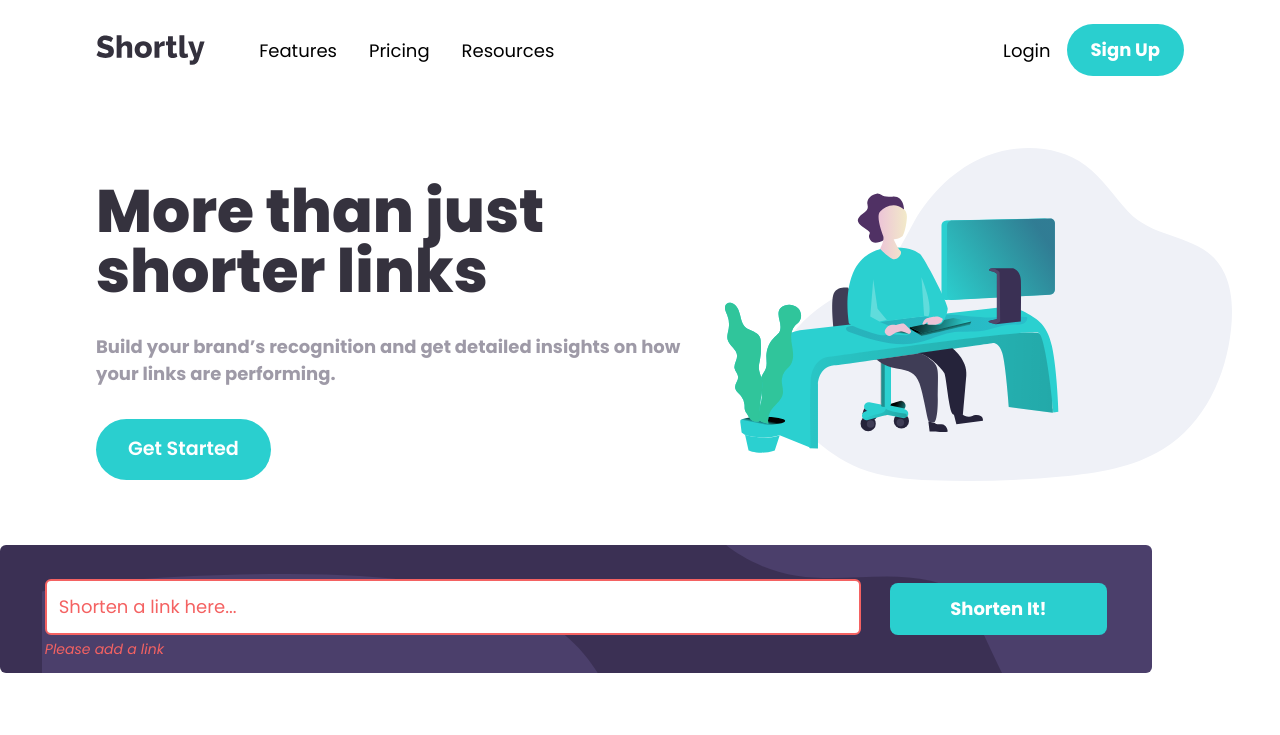
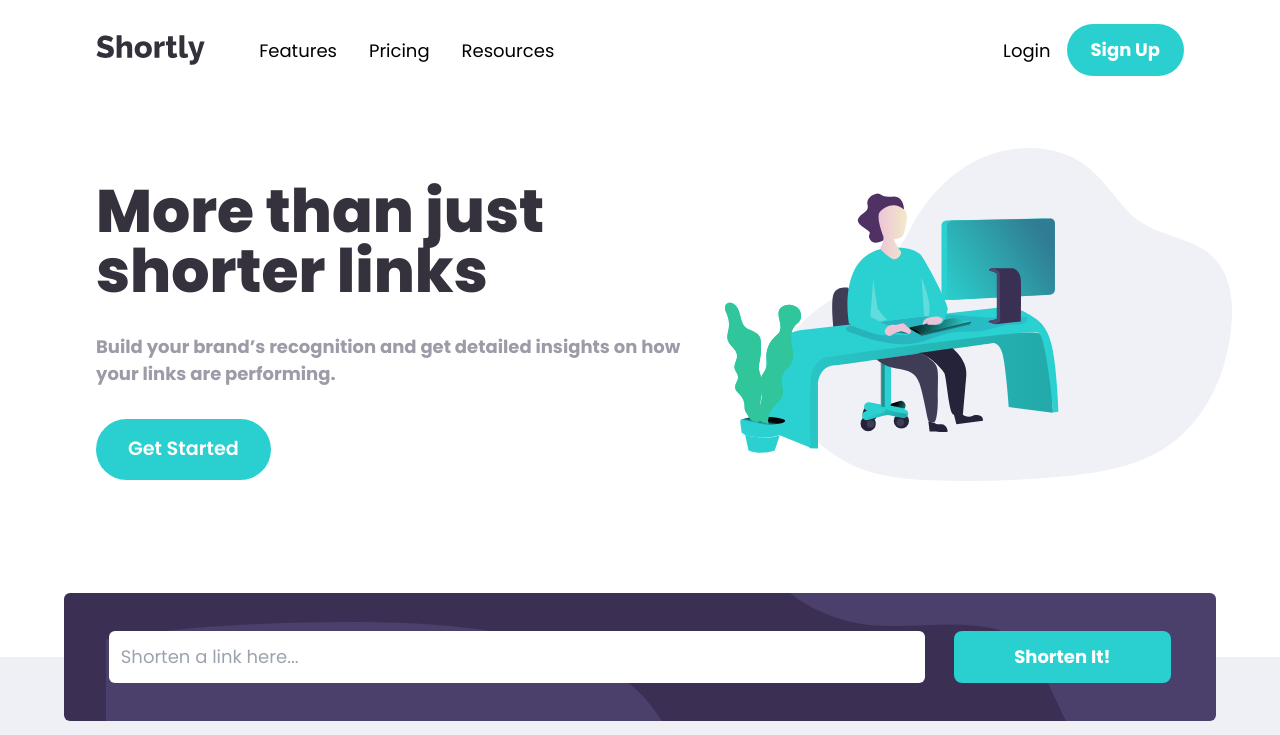
Before and after one commit to FevenSeyfu/Shortly-url-shortner, a React app: page / in a window 1280 px wide. Shown: the top 735 px of the page. Built offline with nearby package versions, Linux system fonts and the light colour scheme; the HTML template or start-up script is replaced by a standard one.

Commit message:
Update validation to show error if input field is empty

```diff
--- a/src/components/Main/Main.tsx
+++ b/src/components/Main/Main.tsx
@@ -17,10 +17,10 @@ const Main: React.FC = () => {
   };
 
   return (
-    <div className="container mx-auto">
+    <main className="bg-neutral-gray w-full h-full flex flex-col items-center mt-12 pb-12 ">
       <ShortnerForm onAddUrl={handleAddUrl} />
-      <Result urls={urls} />
-    </div>
+      <Result urls={urls}/>
+    </main>
   );
 };
 
--- a/src/components/Main/Result.tsx
+++ b/src/components/Main/Result.tsx
@@ -17,7 +17,7 @@ const Result: React.FC<ResultProps> = ({ urls }) => {
   const handleCopy = () => setCopied(!copied);
   return (
     <>
-      <ul className="flex flex-col gap-6 md:gap-4">
+      <ul className="flex flex-col gap-6 md:gap-4 w-[90%]">
       {urls.map((url) => (
         <li className="bg-white rounded-md flex flex-col items-start  md:flex-row md:justify-between md:items-center text-lg font-medium" key={url.id}>
           <div
--- a/src/components/Main/ShortnerForm.tsx
+++ b/src/components/Main/ShortnerForm.tsx
@@ -1,5 +1,4 @@
 import React, { useState } from "react";
-import Result from "./Result";
 import axios from "axios";
 
 interface ShortnerFormProps {
@@ -16,41 +15,61 @@ const ErrorMessage = () => {
 
 const ShortnerForm: React.FC<ShortnerFormProps> = ({ onAddUrl }) => {
   const [longUrl, setLongUrl] = useState('');
+  const [isInputValid,setIsInputValid] = useState(true)
+
+  // with Rebrandly API
+  // const shorten = async (url: string) => {
+  //   const endpoint = 'https://api.rebrandly.com/v1/links';
+  //   const linkRequest = {
+  //     destination: url,
+  //     domain: { fullName: 'rebrand.ly' },
+  //   };
+
+  //   try {
+  //     const apiResponse = await axios.post(endpoint, linkRequest, {
+  //       headers: {
+  //         'Content-Type': 'application/json',
+  //         'apikey': '4e414a98d2324c4a9bb3f3d196060a21'
+  //       }
+  //     });
+
+  //     const link = apiResponse.data;
+  //     onAddUrl({ id: url.length + 1, longUrl: url, shortUrl: link.shortUrl });
+
+  //   } catch (error) {
+  //     console.error('Error shortening URL:', error);
+  //   }
+  // };
 
   const shorten = async (url: string) => {
-    const endpoint = 'https://api.rebrandly.com/v1/links';
-    const linkRequest = {
-      destination: url,
-      domain: { fullName: 'rebrand.ly' },
-    };
-
     try {
-      const apiResponse = await axios.post(endpoint, linkRequest, {
-        headers: {
-          'Content-Type': 'application/json',
-          'apikey': '4e414a98d2324c4a9bb3f3d196060a21'
+      const response = await axios.post('https://tinyurl.com/api-create.php', null, {
+        params: {
+          url: url
         }
       });
+      const shortUrl = response.data;
+      onAddUrl({ id: url.length + 1, longUrl: url, shortUrl: shortUrl });
 
-      const link = apiResponse.data;
-      onAddUrl({ id: url.length + 1, longUrl: url, shortUrl: link.shortUrl });
+    return shortUrl;
+  } catch (error) {
+    console.error('Error shortening URL:', error);
+  }
+  }
 
-    } catch (error) {
-      console.error('Error shortening URL:', error);
-    }
+  const getIsInputValid = () => {
+    setIsInputValid(longUrl.trim() !== "");
   };
 
   const handleSubmit = async(e: React.FormEvent) => {
     e.preventDefault();
-    await shorten(`https://www.${longUrl}`);
+    await getIsInputValid();
+    isInputValid &&  await shorten(`https://www.${longUrl}`);
     setLongUrl('');
-  };
-  const getIsInputValid = () => {
-    return longUrl.trim() !== "";
   };
 
   return (
-    <div className="relative top-[-5rem] md:top-[-4rem] w-[90%] flex flex-col gap-6 md:gap-4">
+    <div className="relative top-[-5rem] md:top-[-4rem] w-[90%] flex flex-col gap-2 md:gap-4">
       <form
         onSubmit={handleSubmit}
         className="flex flex-col md:flex-row  bg-primary-dark-violet bg-[url('../src/assets/images/bg-shorten-mobile.svg')] md:bg-[url('../src/assets/images/bg-shorten-desktop.svg')] bg-no-repeat bg-right-top   h-[10rem] p-6 md:py-4 md:px-8 justify-evenly md:items-center md:gap-4 rounded-md  md:h-[8rem] "
@@ -60,7 +79,7 @@ const ShortnerForm: React.FC<ShortnerFormProps> = ({ onAddUrl }) => {
             type="text"
             placeholder="Shorten a link here..."
             className={`p-3 rounded-md text-lg text-neutral-very-dark-blue ${
-              !getIsInputValid() &&
+              !isInputValid &&
               "focus:outline-secondary-red border-2 border-secondary-red text-secondary-red placeholder:text-secondary-red md:mt-6 text-lg"
             }`}
             value={longUrl}
@@ -68,12 +87,12 @@ const ShortnerForm: React.FC<ShortnerFormProps> = ({ onAddUrl }) => {
               setLongUrl(e.target.value)
             }
           />
-          {!getIsInputValid() && <ErrorMessage />}
+          {!isInputValid && <ErrorMessage />}
         </div>
         <button
           className="bg-primary-cyan w-full rounded-lg font-bold  text-xl py-3  md:w-[20%] md:text-lg"
           type="submit"
-          disabled={!getIsInputValid()}
+          disabled={!isInputValid}
         >
           Shorten It!
         </button>
```
